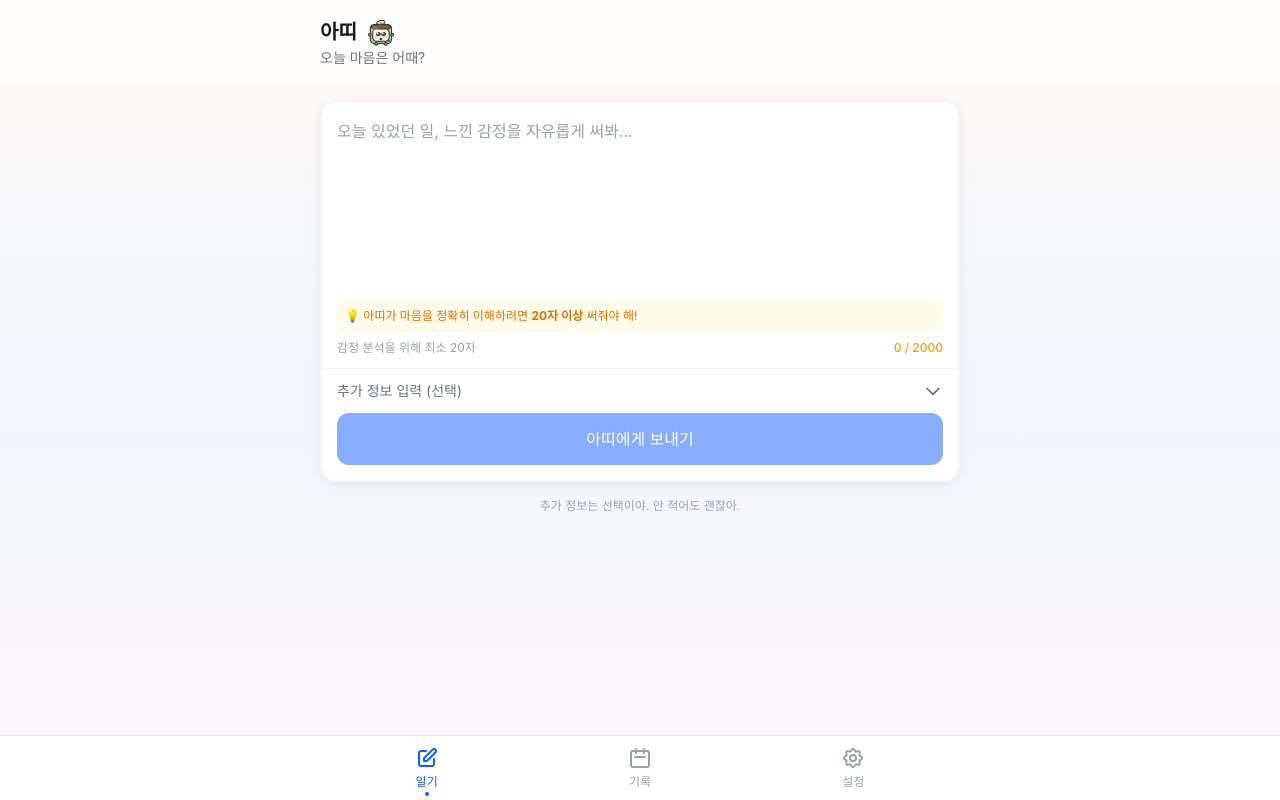
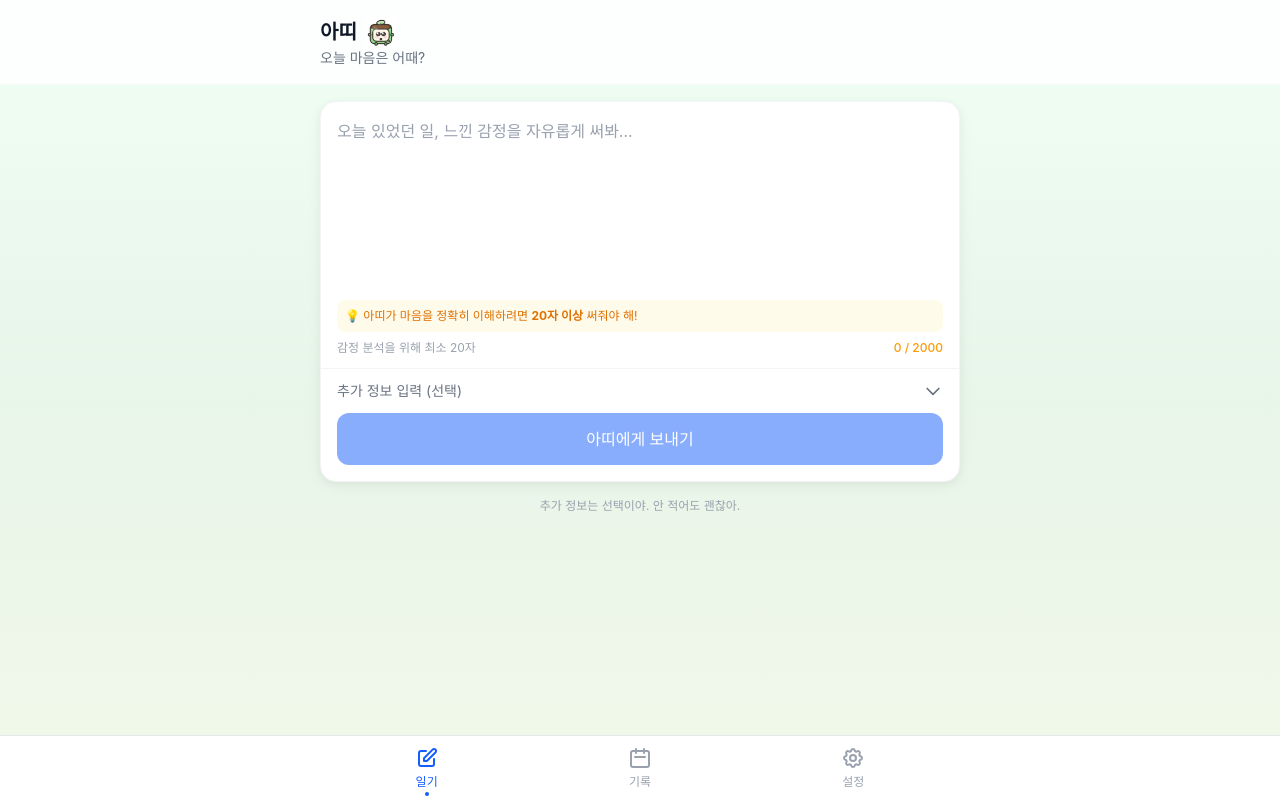
Before and after one commit to wrtn-edu-swu-bootcamp/project_42, a Next.js app: page / in a window 1280 px wide. Built offline with nearby package versions, Linux system fonts and the light colour scheme.

Commit message:
Change background to pastel green/mint gradient

```diff
--- a/app/globals.css
+++ b/app/globals.css
@@ -93,9 +93,9 @@
   }
 }
 
-/* 파스텔톤 배경 그라데이션 */
+/* 파스텔톤 배경 그라데이션 (연두색/민트) */
 .bg-pastel-gradient {
-  background: linear-gradient(180deg, #FFF8F3 0%, #F0F7FF 50%, #FFF5F8 100%);
+  background: linear-gradient(180deg, #F0FFF4 0%, #E8F5E9 50%, #F1F8E9 100%);
 }
 
 .bg-pastel-warm {
```
